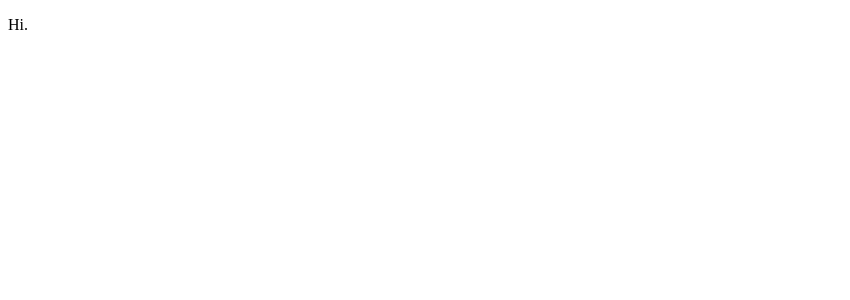
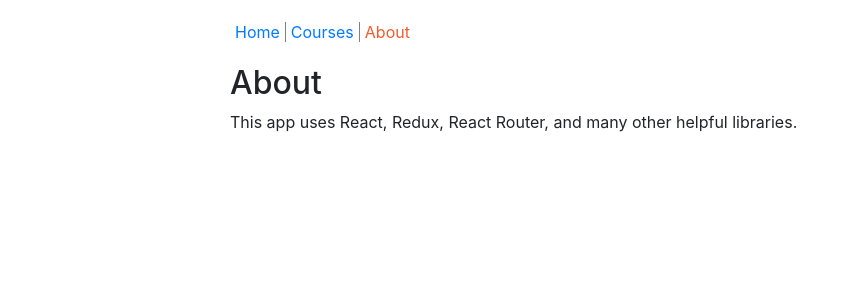
Before and after one commit to DaniilKutyavin/react-with-redux-pluralsight-intermediate, a React app: page /about in a window 1280 px wide. Shown: the top 300 px of the page, without its empty margins (0-850 px from the left). Built offline with nearby package versions, Linux system fonts and the light colour scheme.

Commit message:
Add basic layout

```diff
--- a/package.json
+++ b/package.json
@@ -15,7 +15,8 @@
     "react-toastify": "4.5.2",
     "redux": "4.0.1",
     "redux-thunk": "2.3.0",
-    "reselect": "4.0.0"
+    "reselect": "4.0.0",
+    "styled-components": "^4.2.0"
   },
   "devDependencies": {
     "@babel/core": "7.3.4",
--- /dev/null
+++ b/src/components/App.js
@@ -0,0 +1,23 @@
+import React from "react";
+import { Route, Switch } from "react-router-dom";
+import HomePage from "./home/HomePage";
+import AboutPage from "./about/AboutPage";
+import Header from "./common/Header";
+import PageNotFound from "./PageNotFound";
+import CoursesPage from "./courses/CoursesPage";
+
+function App() {
+  return (
+    <div className="container-fluid">
+      <Header />
+      <Switch>
+        <Route exact path="/" component={HomePage} />
+        <Route path="/about" component={AboutPage} />
+        <Route path="/courses" component={CoursesPage} />
+        <Route component={PageNotFound} />
+      </Switch>
+    </div>
+  );
+}
+
+export default App;
--- /dev/null
+++ b/src/components/PageNotFound.js
@@ -0,0 +1,5 @@
+import React from "react";
+
+const PageNotFound = () => <h1>Oops! Page not found.</h1>;
+
+export default PageNotFound;
--- /dev/null
+++ b/src/components/about/AboutPage.js
@@ -0,0 +1,13 @@
+import React from "react";
+
+const AboutPage = () => (
+  <div>
+    <h2>About</h2>
+    <p>
+      This app uses React, Redux, React Router, and many other helpful
+      libraries.
+    </p>
+  </div>
+);
+
+export default AboutPage;
--- /dev/null
+++ b/src/components/common/Header.js
@@ -0,0 +1,33 @@
+import React from "react";
+import { NavLink } from "react-router-dom";
+import styled from "styled-components";
+
+const Nav = styled.nav`
+  > * {
+    border-right: 1px solid gray;
+    padding: 0 5px;
+
+    :last-child {
+      border-right: none;
+    }
+  }
+`;
+
+const Header = () => {
+  const activeStyle = { color: "#F15B2A" };
+  return (
+    <Nav>
+      <NavLink to="/" activeStyle={activeStyle} exact>
+        Home
+      </NavLink>
+      <NavLink to="/courses" activeStyle={activeStyle}>
+        Courses
+      </NavLink>
+      <NavLink to="/about" activeStyle={activeStyle}>
+        About
+      </NavLink>
+    </Nav>
+  );
+};
+
+export default Header;
--- /dev/null
+++ b/src/components/courses/CoursesPage.js
@@ -0,0 +1,9 @@
+import React from "react";
+
+class CoursesPage extends React.Component {
+  render() {
+    return <h2>Courses</h2>;
+  }
+}
+
+export default CoursesPage;
--- /dev/null
+++ b/src/components/home/HomePage.js
@@ -0,0 +1,14 @@
+import React from "react";
+import { Link } from "react-router-dom";
+
+const HomePage = () => (
+  <div className="jumbotron">
+    <h1>Pluralsight Administration</h1>
+    <p>React, Redux and React Router for ultra-responsive web apps.</p>
+    <Link to="about" className="btn btn-primary btn-lg">
+      Learn more
+    </Link>
+  </div>
+);
+
+export default HomePage;
--- /dev/null
+++ b/src/index.css
@@ -0,0 +1,8 @@
+#app {
+  max-width: 850px;
+  margin: 0 auto;
+}
+
+nav {
+  padding: 20px 0 20px 0;
+}
--- a/src/index.js
+++ b/src/index.js
@@ -1,8 +1,13 @@
 import React from "react";
 import { render } from "react-dom";
+import { BrowserRouter as Router } from "react-router-dom";
+import "bootstrap/dist/css/bootstrap.min.css";
+import App from "./components/App";
+import "./index.css";
 
-function Hi() {
-  return <p>Hi.</p>;
-}
-
-render(<Hi />, document.getElementById("app"));
+render(
+  <Router>
+    <App />
+  </Router>,
+  document.getElementById("app")
+);
```
Also changed, not shown: 1 other file (tests, documents, lock files or other folders).
